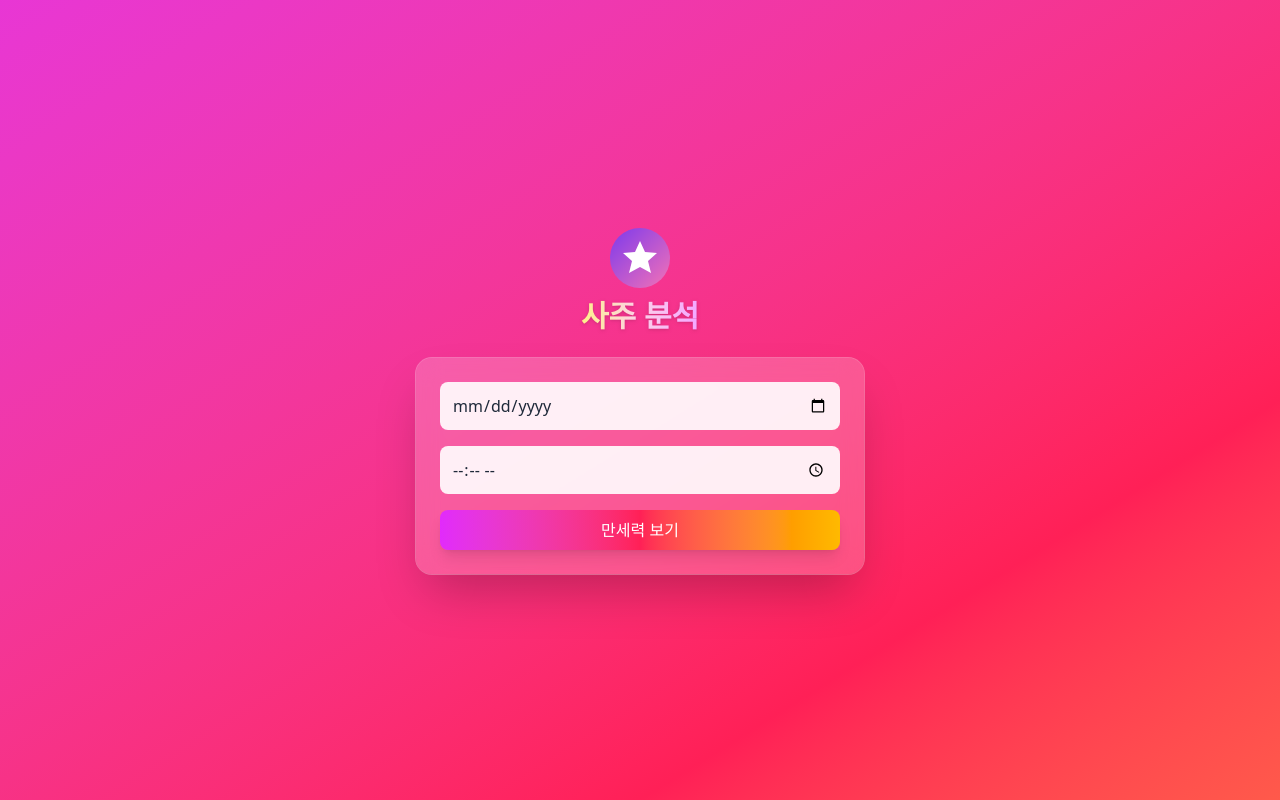
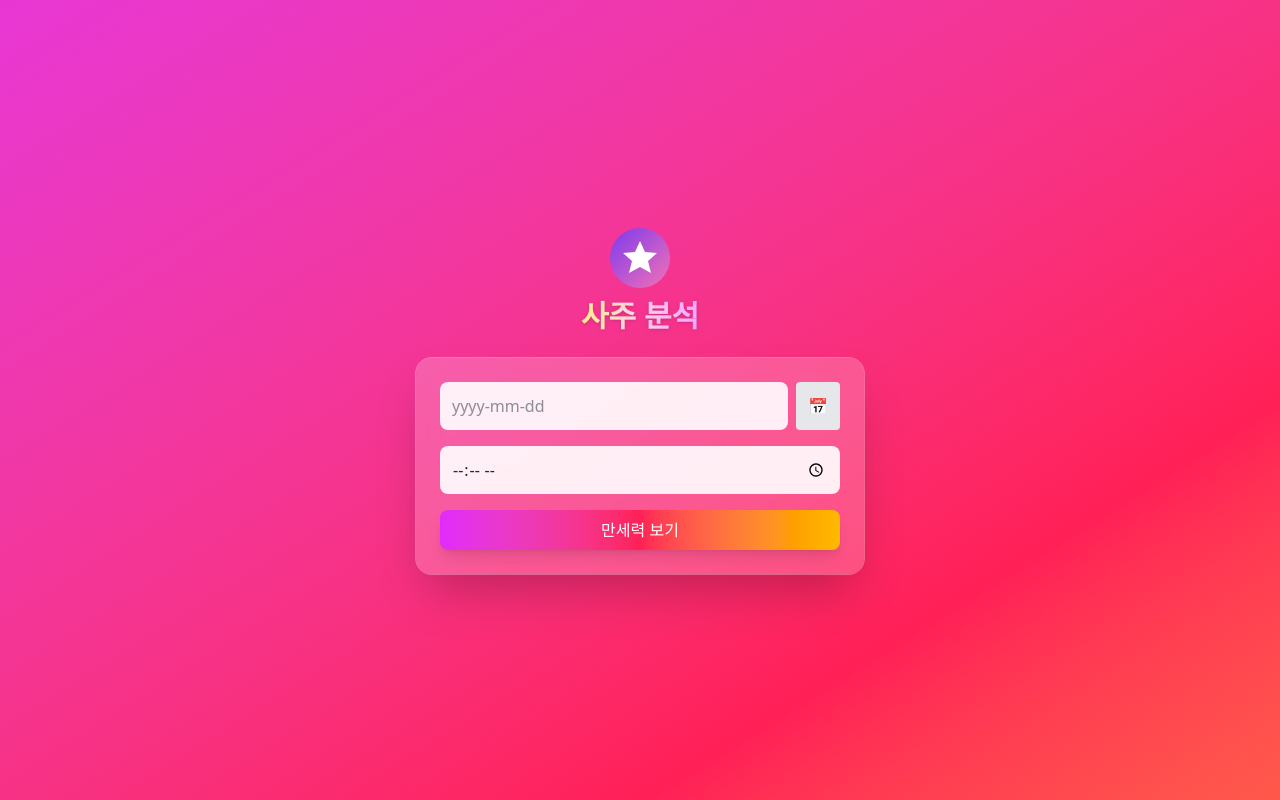
Before and after one commit to m00nlygreat/nextjs-boilerplate, a Next.js app: page / in a window 1280 px wide. Built offline with nearby package versions, Linux system fonts and the light colour scheme.

Commit message:
feat: add custom Korean date picker

```diff
--- /dev/null
+++ b/app/components/DateTimePicker.tsx
@@ -0,0 +1,149 @@
+"use client";
+
+import { useEffect, useState } from "react";
+import dayjs, { Dayjs } from "dayjs";
+
+interface DateTimePickerProps {
+  value?: string;
+  onChange?: (value: string) => void;
+}
+
+export default function DateTimePicker({ value = "", onChange }: DateTimePickerProps) {
+  const [inputValue, setInputValue] = useState<string>(() => {
+    return value ? dayjs(value).format("YYYY-MM-DD") : "";
+  });
+  const [selectedDate, setSelectedDate] = useState<Dayjs | null>(() => {
+    return value ? dayjs(value) : null;
+  });
+  const [isOpen, setIsOpen] = useState(false);
+  const [calendarMonth, setCalendarMonth] = useState<Dayjs>(() => {
+    return value ? dayjs(value) : dayjs();
+  });
+
+  useEffect(() => {
+    if (selectedDate) {
+      const formatted = selectedDate.format("YYYY-MM-DD");
+      setInputValue(formatted);
+      setCalendarMonth(selectedDate);
+      onChange?.(formatted);
+    }
+  }, [selectedDate, onChange]);
+
+  useEffect(() => {
+    if (value) {
+      const parsed = dayjs(value);
+      if (parsed.isValid()) {
+        setSelectedDate(parsed);
+        setInputValue(parsed.format("YYYY-MM-DD"));
+        setCalendarMonth(parsed);
+      }
+    }
+  }, [value]);
+
+  const parseAndSet = (raw: string) => {
+    const digits = raw.replace(/-/g, "");
+    if (digits.length === 8) {
+      const parsed = dayjs(digits, "YYYYMMDD", true);
+      if (parsed.isValid()) {
+        setSelectedDate(parsed);
+      }
+    }
+  };
+
+  const handleInputChange = (e: React.ChangeEvent<HTMLInputElement>) => {
+    const val = e.target.value;
+    setInputValue(val);
+    parseAndSet(val);
+  };
+
+  const handleInputBlur = () => {
+    const digits = inputValue.replace(/-/g, "");
+    const parsed = dayjs(digits, "YYYYMMDD", true);
+    if (parsed.isValid()) {
+      setSelectedDate(parsed);
+    } else if (selectedDate) {
+      setInputValue(selectedDate.format("YYYY-MM-DD"));
+    } else {
+      setInputValue("");
+    }
+  };
+
+  const selectDay = (date: Dayjs) => {
+    setSelectedDate(date);
+    setIsOpen(false);
+  };
+
+  const daysInMonth = calendarMonth.daysInMonth();
+  const firstDay = calendarMonth.startOf("month").day();
+  const calendarDays: (Dayjs | null)[] = [];
+  for (let i = 0; i < firstDay; i++) calendarDays.push(null);
+  for (let d = 1; d <= daysInMonth; d++) {
+    calendarDays.push(calendarMonth.date(d));
+  }
+
+  const weekDays = ["일", "월", "화", "수", "목", "금", "토"];
+
+  return (
+    <div className="relative inline-block w-full text-black">
+      <div className="flex gap-2">
+        <input
+          className="w-full rounded-lg border-none bg-white/90 p-3 text-gray-800 focus:outline-none focus:ring-2 focus:ring-fuchsia-500"
+          value={inputValue}
+          onChange={handleInputChange}
+          onBlur={handleInputBlur}
+          placeholder="yyyy-mm-dd"
+        />
+        <button
+          type="button"
+          className="rounded bg-gray-200 px-3 py-2"
+          onClick={() => setIsOpen((o) => !o)}
+        >
+          📅
+        </button>
+      </div>
+      {isOpen && (
+        <div className="absolute z-10 mt-2 rounded border bg-white p-2 shadow">
+          <div className="mb-2 flex items-center justify-between">
+            <button
+              type="button"
+              className="px-2"
+              onClick={() => setCalendarMonth(calendarMonth.subtract(1, "month"))}
+            >
+              ‹
+            </button>
+            <span>{calendarMonth.format("YYYY-MM")}</span>
+            <button
+              type="button"
+              className="px-2"
+              onClick={() => setCalendarMonth(calendarMonth.add(1, "month"))}
+            >
+              ›
+            </button>
+          </div>
+          <div className="grid grid-cols-7 gap-1 text-center">
+            {weekDays.map((d) => (
+              <div key={d} className="text-sm font-semibold">
+                {d}
+              </div>
+            ))}
+            {calendarDays.map((day, idx) => {
+              const isSelected = day && selectedDate && day.isSame(selectedDate, "day");
+              return (
+                <button
+                  key={idx}
+                  type="button"
+                  className={`h-8 w-8 rounded text-sm ${
+                    isSelected ? "bg-blue-500 text-white" : "hover:bg-gray-200"
+                  }`}
+                  onClick={() => day && selectDay(day)}
+                >
+                  {day ? day.date() : ""}
+                </button>
+              );
+            })}
+          </div>
+        </div>
+      )}
+    </div>
+  );
+}
--- a/app/page.tsx
+++ b/app/page.tsx
@@ -3,6 +3,7 @@
 import { useState } from "react";
 import Image from "next/image";
 import ReactMarkdown from "react-markdown";
+import DateTimePicker from "@/app/components/DateTimePicker";
 import { manseCalc } from "@/lib/manse";
 
 export default function Home() {
@@ -52,12 +53,7 @@ export default function Home() {
           onSubmit={handleCalculate}
           className="space-y-4 rounded-2xl bg-white/20 p-6 shadow-2xl backdrop-blur-md ring-1 ring-white/30"
         >
-          <input
-            type="date"
-            className="w-full rounded-lg border-none bg-white/90 p-3 text-gray-800 focus:outline-none focus:ring-2 focus:ring-fuchsia-500"
-            value={birthDate}
-            onChange={(e) => setBirthDate(e.target.value)}
-          />
+          <DateTimePicker value={birthDate} onChange={setBirthDate} />
           <input
             type="time"
             className="w-full rounded-lg border-none bg-white/90 p-3 text-gray-800 focus:outline-none focus:ring-2 focus:ring-fuchsia-500"
--- a/package.json
+++ b/package.json
@@ -9,6 +9,7 @@
     "lint": "next lint"
   },
   "dependencies": {
+    "dayjs": "^1.11.13",
     "next": "15.4.5",
     "openai": "^5.12.0",
     "react": "19.1.0",
```
Also changed, not shown: 2 other files (tests, documents, lock files or other folders).
